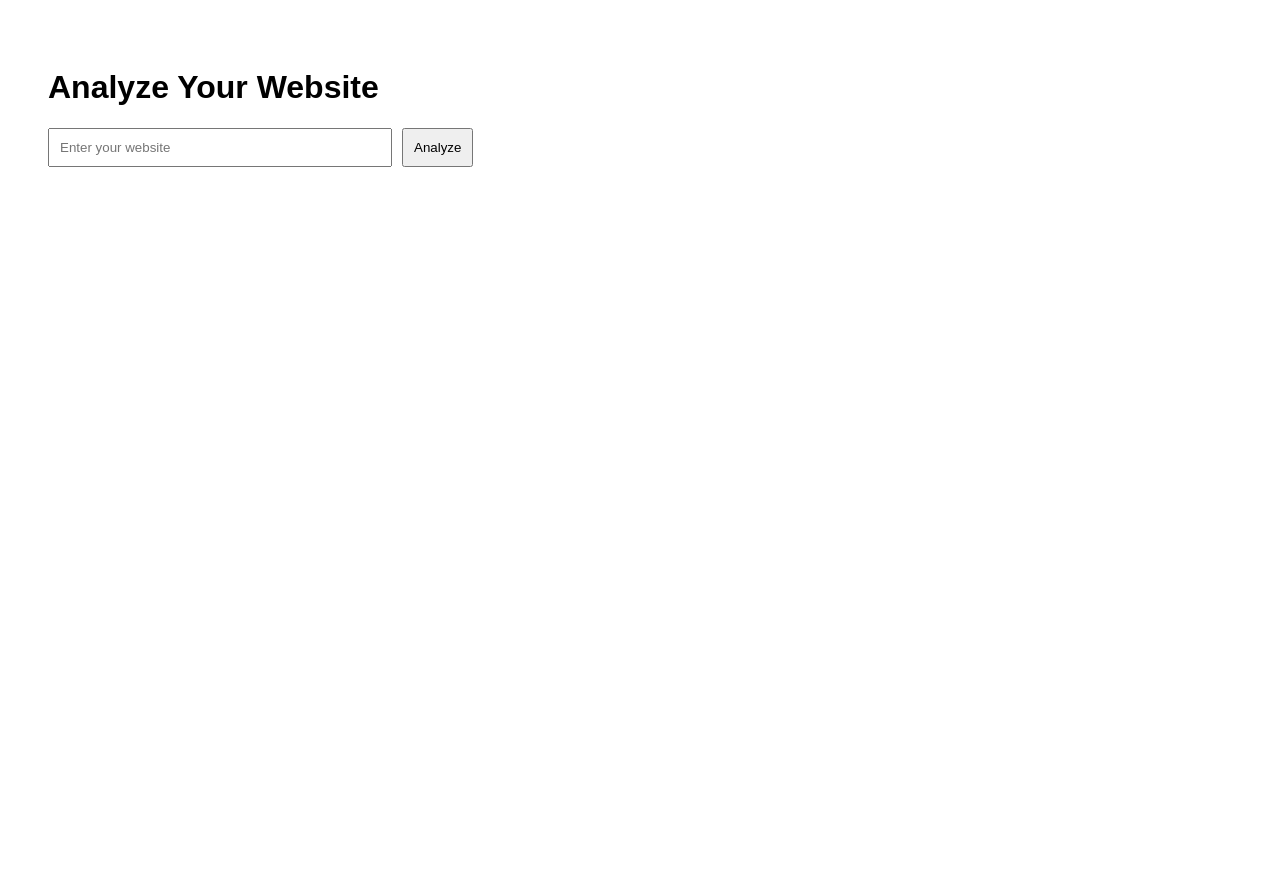
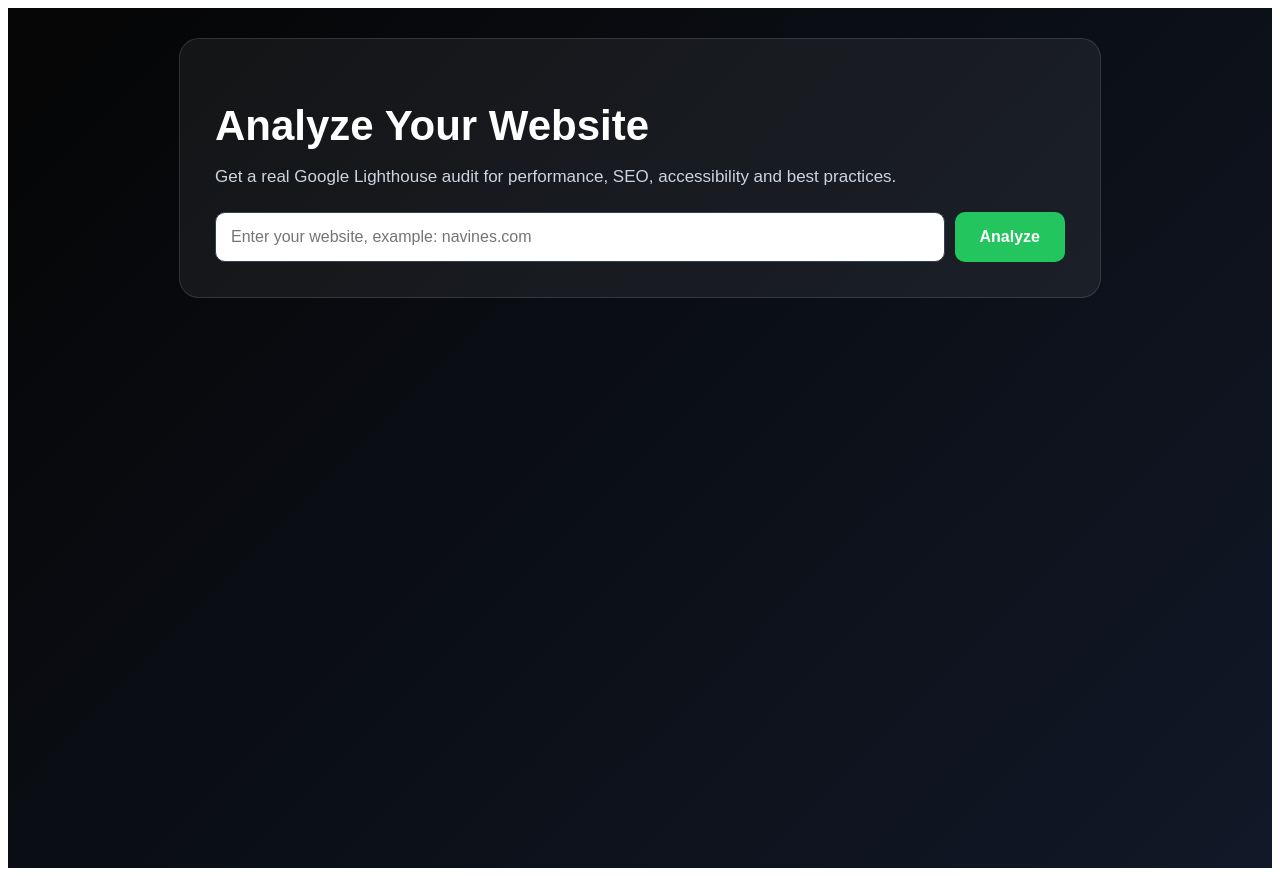
Before and after one commit to orgadhayak/site-analyzer, a Next.js app: page / in a window 1280 px wide. Before the commit the page ends 800 px from the top, so only its background shows below. Built offline with nearby package versions, Linux system fonts and the light colour scheme.

Commit message:
Update page.tsx

```diff
--- a/app/page.tsx
+++ b/app/page.tsx
@@ -6,6 +6,7 @@ export default function Home() {
   const [url, setUrl] = useState('');
   const [result, setResult] = useState<any>(null);
   const [loading, setLoading] = useState(false);
+  const [step, setStep] = useState('');
 
   const analyze = async () => {
     setResult(null);
@@ -23,12 +24,16 @@ export default function Home() {
 
     try {
       setLoading(true);
+      setStep('Connecting to Google Lighthouse...');
+
+      setTimeout(() => setStep('Running mobile performance test...'), 4000);
+      setTimeout(() => setStep('Checking SEO, accessibility and best practices...'), 10000);
+      setTimeout(() => setStep('Generating your website audit report...'), 18000);
+      setTimeout(() => setStep('Almost done. Real audits can take up to 60 seconds...'), 30000);
 
       const res = await fetch('/api/analyze', {
         method: 'POST',
-        headers: {
-          'Content-Type': 'application/json',
-        },
+        headers: { 'Content-Type': 'application/json' },
         body: JSON.stringify({ url: fixedUrl }),
       });
 
@@ -44,44 +49,170 @@ export default function Home() {
       alert('Request failed. Check Vercel logs.');
     } finally {
       setLoading(false);
+      setStep('');
     }
   };
 
+  const scoreColor = (score: number) => {
+    if (score >= 90) return '#16a34a';
+    if (score >= 50) return '#f59e0b';
+    return '#dc2626';
+  };
+
   return (
-    <div style={{ padding: 40, fontFamily: 'Arial' }}>
-      <h1>Analyze Your Website</h1>
+    <main style={{
+      minHeight: '100vh',
+      background: 'linear-gradient(135deg, #050505, #111827)',
+      color: 'white',
+      fontFamily: 'Arial',
+      padding: 30
+    }}>
+      <div style={{
+        maxWidth: 850,
+        margin: '0 auto',
+        padding: 35,
+        borderRadius: 20,
+        background: 'rgba(255,255,255,0.06)',
+        border: '1px solid rgba(255,255,255,0.12)'
+      }}>
+        <h1 style={{ fontSize: 42, marginBottom: 10 }}>Analyze Your Website</h1>
 
+        <p style={{ color: '#cbd5e1', fontSize: 17 }}>
+          Get a real Google Lighthouse audit for performance, SEO, accessibility and best practices.
+        </p>
+
+        <div style={{ display: 'flex', gap: 10, marginTop: 25, flexWrap: 'wrap' }}>
           <input
-        placeholder="Enter your website"
+            placeholder="Enter your website, example: navines.com"
             value={url}
             onChange={(e) => setUrl(e.target.value)}
-        style={{ padding: 10, width: '320px' }}
+            style={{
+              padding: 15,
+              flex: 1,
+              minWidth: 280,
+              borderRadius: 10,
+              border: '1px solid #334155',
+              fontSize: 16
+            }}
           />
 
           <button
             onClick={analyze}
             disabled={loading}
-        style={{ marginLeft: 10, padding: 10 }}
+            style={{
+              padding: '15px 25px',
+              borderRadius: 10,
+              border: 0,
+              background: loading ? '#475569' : '#22c55e',
+              color: 'white',
+              fontSize: 16,
+              cursor: loading ? 'not-allowed' : 'pointer',
+              fontWeight: 'bold'
+            }}
           >
             {loading ? 'Analyzing...' : 'Analyze'}
           </button>
+        </div>
+
+        {loading && (
+          <div style={{
+            marginTop: 25,
+            padding: 20,
+            borderRadius: 14,
+            background: 'rgba(34,197,94,0.12)',
+            border: '1px solid rgba(34,197,94,0.35)'
+          }}>
+            <div style={{
+              width: 35,
+              height: 35,
+              border: '4px solid rgba(255,255,255,0.2)',
+              borderTop: '4px solid #22c55e',
+              borderRadius: '50%',
+              animation: 'spin 1s linear infinite',
+              marginBottom: 15
+            }} />
+            <strong>{step}</strong>
+            <p style={{ color: '#cbd5e1', marginBottom: 0 }}>
+              Please keep this page open. A real audit may take 20–60 seconds.
+            </p>
+          </div>
+        )}
 
         {result && (
-        <div style={{ marginTop: 30 }}>
-          <h3>Results:</h3>
-          <p>Performance: {result.performance}</p>
-          <p>SEO: {result.seo}</p>
-          <p>Accessibility: {result.accessibility}</p>
-          <p>Best Practices: {result.bestPractices}</p>
+          <div style={{ marginTop: 35 }}>
+            <h2>Your Audit Results</h2>
+
+            <div style={{
+              display: 'grid',
+              gridTemplateColumns: 'repeat(auto-fit, minmax(160px, 1fr))',
+              gap: 15,
+              marginTop: 20
+            }}>
+              {[
+                ['Performance', result.performance],
+                ['SEO', result.seo],
+                ['Accessibility', result.accessibility],
+                ['Best Practices', result.bestPractices],
+              ].map(([label, score]: any) => (
+                <div key={label} style={{
+                  padding: 20,
+                  borderRadius: 15,
+                  background: '#020617',
+                  border: '1px solid #1e293b'
+                }}>
+                  <div style={{ color: '#94a3b8' }}>{label}</div>
+                  <div style={{
+                    fontSize: 38,
+                    fontWeight: 'bold',
+                    color: scoreColor(score),
+                    marginTop: 8
+                  }}>
+                    {score}
+                  </div>
+                </div>
+              ))}
+            </div>
+
+            <div style={{
+              marginTop: 25,
+              padding: 20,
+              borderRadius: 15,
+              background: 'rgba(255,255,255,0.06)'
+            }}>
+              <h3>What this means</h3>
+              <p style={{ color: '#cbd5e1' }}>
+                Low performance can reduce conversions, rankings and user trust.
+                We can review the full report and send you a clear fix plan.
+              </p>
 
               <a
-  href={`https://wa.me/972548180200?text=I analyzed ${encodeURIComponent(url)}`}
+                href={`https://wa.me/972548180200?text=${encodeURIComponent(
+                  `Hi, I analyzed my website: ${url}. Please send me a full optimization plan.`
+                )}`}
                 target="_blank"
+                style={{
+                  display: 'inline-block',
+                  marginTop: 10,
+                  padding: '14px 22px',
+                  borderRadius: 10,
+                  background: '#22c55e',
+                  color: 'white',
+                  textDecoration: 'none',
+                  fontWeight: 'bold'
+                }}
               >
-  👉 Get Full Fix on WhatsApp
+                Get Full Fix on WhatsApp
               </a>
+            </div>
           </div>
         )}
       </div>
+
+      <style>{`
+        @keyframes spin {
+          to { transform: rotate(360deg); }
+        }
+      `}</style>
+    </main>
   );
 }
```
Lines whose indentation alone changed are shown as unchanged.
